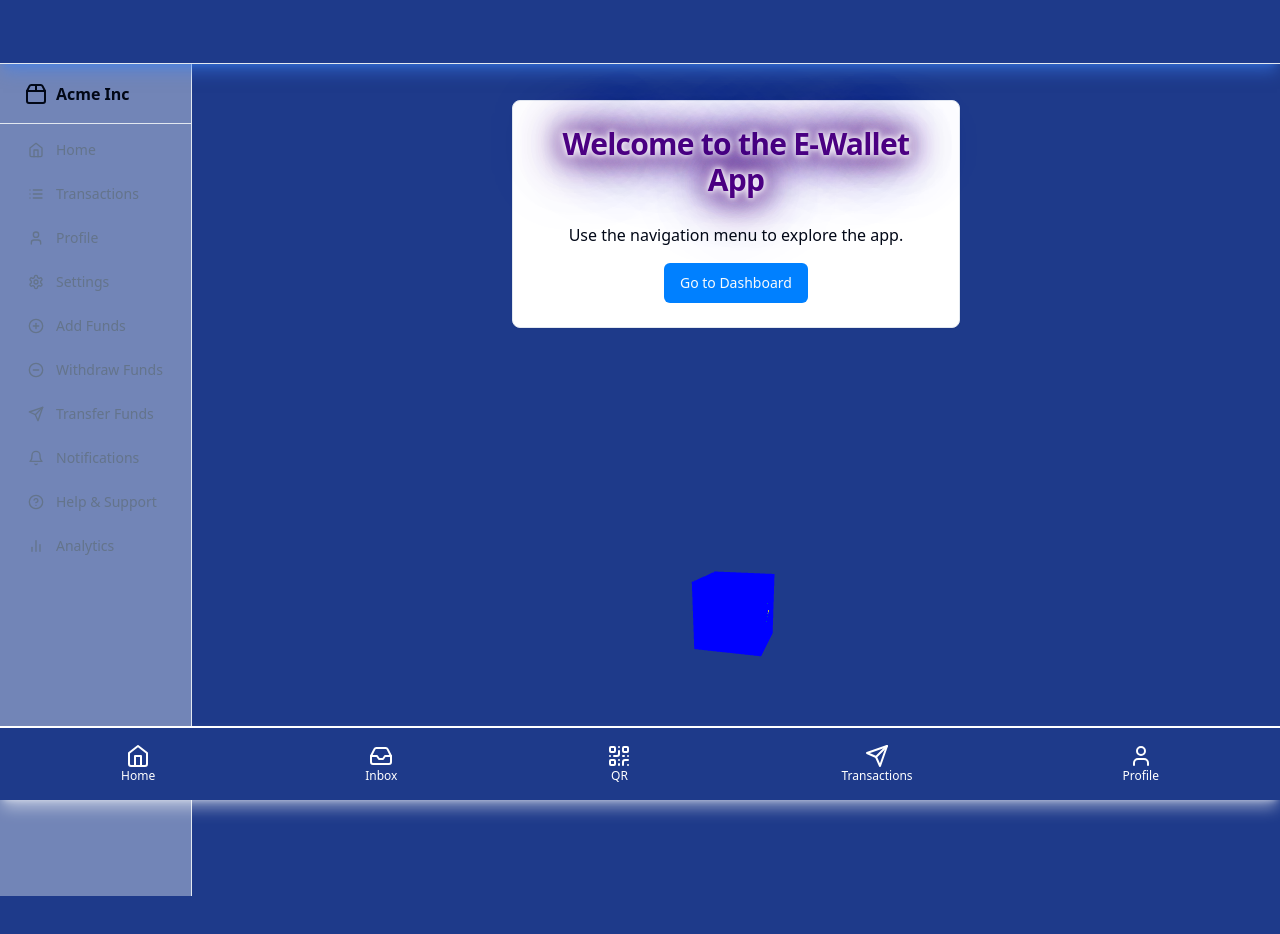
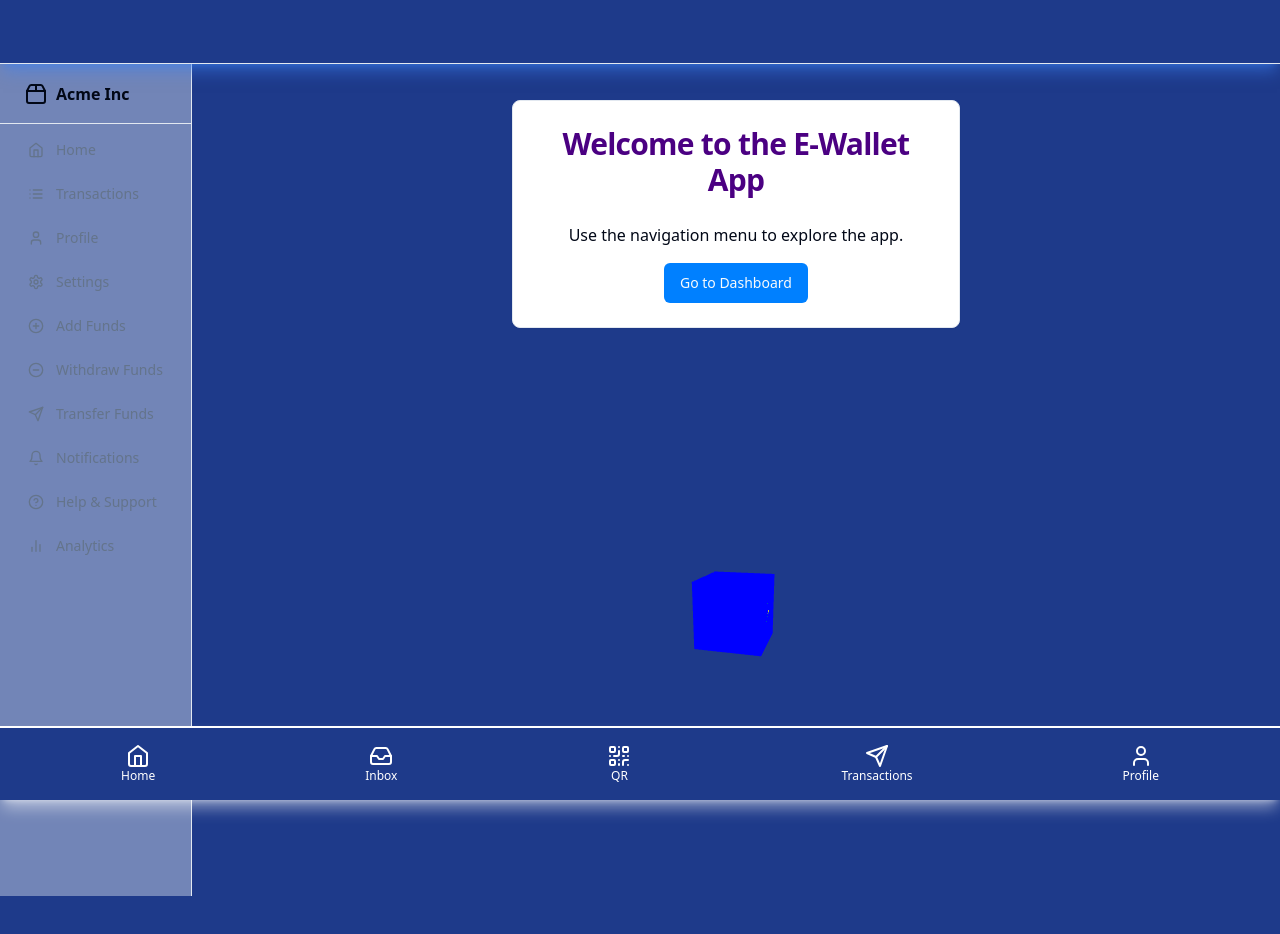
Before and after one commit to GPT-Engineer-App/webapp-creator, a React (Vite) app: page / in a window 1280 px wide. Shown: the top 934 px of the page. Built offline with nearby package versions, Linux system fonts and the light colour scheme.

Commit message:
Remove glowing effect from title headers

```diff
--- a/src/index.css
+++ b/src/index.css
@@ -75,7 +75,6 @@
   }
   h1, h2, h3, h4, h5, h6 {
     @apply text-[#4B0082]; /* Ensure title headers are dark purple */
-    text-shadow: 0 0 5px #fff, 0 0 10px #fff, 0 0 15px #fff, 0 0 20px #4B0082, 0 0 30px #4B0082, 0 0 40px #4B0082, 0 0 55px #4B0082, 0 0 75px #4B0082;
     border: 1px solid #fff; /* Thin white border */
   }
   footer {
```
